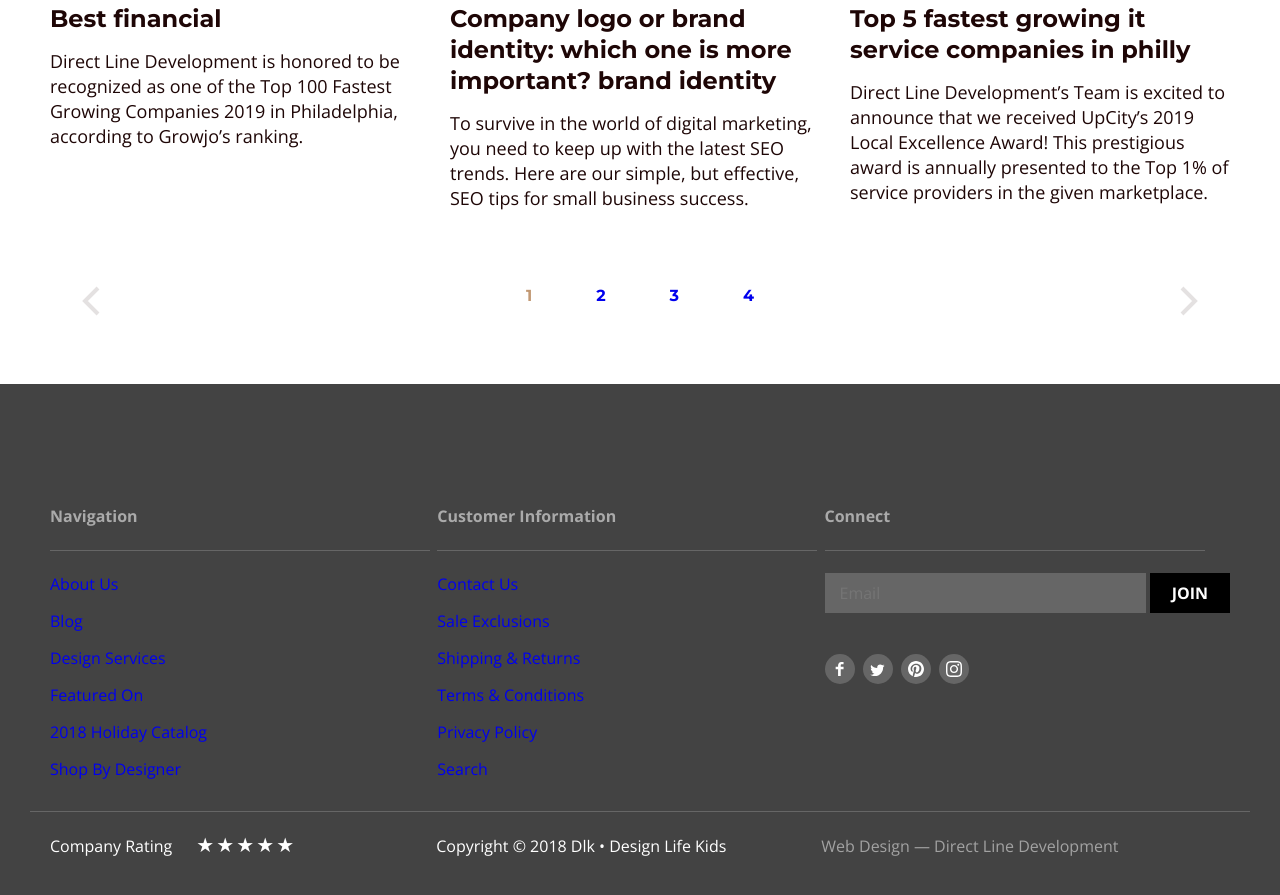
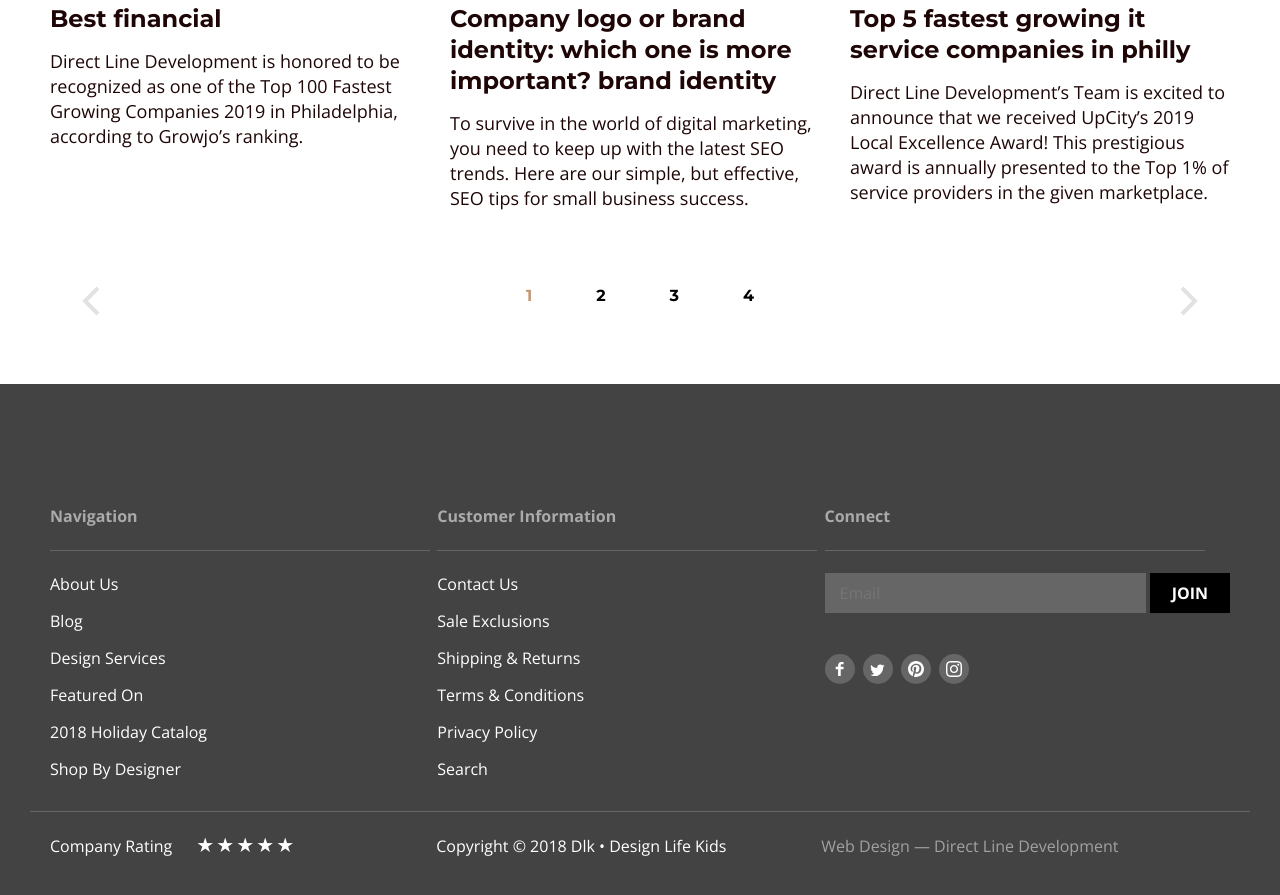
Before and after one commit to dl-academy-edu/vt-vyacheslav-fedchenko, a plain HTML site: page pages/blog/index.html in a window 1280 px wide. Shown: the part 1065-1960 px from the top of the page. Drawn offline with nearby package versions, Linux system fonts and the light colour scheme.

```diff
--- a/common.css
+++ b/common.css
@@ -5,6 +5,7 @@ body {
 
 a {
   text-decoration: none;
+  color: #000000;
 }
 
 html {
@@ -142,6 +143,7 @@ button:disabled {
 }
 
 /*footer*/
+
 .footer {
   font-family: Open Sans;
   font-weight: normal;
@@ -149,6 +151,10 @@ button:disabled {
   line-height: 22px;
   color: #FFFFFF;
   background-color: #434343;
+}
+
+.footer-item {
+  color: #FFFFFF;
 }
 
 .footer-nav-title, .footer-customer-info-title, .footer-connect-title {
--- a/pages/blog/index.html
+++ b/pages/blog/index.html
@@ -122,23 +122,23 @@
       <section class="footer-nav">
         <h4 class="footer-nav-title">Navigation</h4>
         <ul class="footer-nav-list list-point-none">
-          <li class="footer-nav-item"><a href="#">About Us</a></li>
-          <li class="footer-nav-item"><a href="#">Blog</a></li>
-          <li class="footer-nav-item"><a href="#">Design Services</a></li>
-          <li class="footer-nav-item"><a href="#">Featured On</a></li>
-          <li class="footer-nav-item"><a href="#">2018 Holiday Catalog</a></li>
-          <li class="footer-nav-item"><a href="#">Shop By Designer</a></li>
+          <li class="footer-nav-item"><a class="footer-item" href="#">About Us</a></li>
+          <li class="footer-nav-item"><a class="footer-item" href="/pages/blog/">Blog</a></li>
+          <li class="footer-nav-item"><a class="footer-item" href="#">Design Services</a></li>
+          <li class="footer-nav-item"><a class="footer-item" href="#">Featured On</a></li>
+          <li class="footer-nav-item"><a class="footer-item" href="#">2018 Holiday Catalog</a></li>
+          <li class="footer-nav-item"><a class="footer-item" href="#">Shop By Designer</a></li>
         </ul>
       </section>
       <section class="footer-customer-info">
         <h4 class="footer-customer-info-title">Customer Information</h4>
         <ul class="footer-customer-info-list list-point-none">
-          <li class="customer-info-item"><a href="#">Contact Us</a></li>
-          <li class="customer-info-item"><a href="#">Sale Exclusions</a></li>
-          <li class="customer-info-item"><a href="#">Shipping & Returns</a></li>
-          <li class="customer-info-item"><a href="#">Terms & Conditions</a></li>
-          <li class="customer-info-item"><a href="#">Privacy Policy</a></li>
-          <li class="customer-info-item"><a href="#">Search</a></li>
+          <li class="customer-info-item"><a class="footer-item" href="/pages/contact-us/">Contact Us</a></li>
+          <li class="customer-info-item"><a class="footer-item" href="#">Sale Exclusions</a></li>
+          <li class="customer-info-item"><a class="footer-item" href="#">Shipping & Returns</a></li>
+          <li class="customer-info-item"><a class="footer-item" href="#">Terms & Conditions</a></li>
+          <li class="customer-info-item"><a class="footer-item" href="#">Privacy Policy</a></li>
+          <li class="customer-info-item"><a class="footer-item" href="#">Search</a></li>
         </ul>
       </section>
       <section class="footer-connect">
```
Also changed, not shown: index.html (+17 -16 lines), pages/catalog/index.html (+12 -12 lines), pages/contact-us/index.html (+12 -12 lines), pages/toys/index.html (+12 -12 lines), script.js (added, +21 -0 lines).
